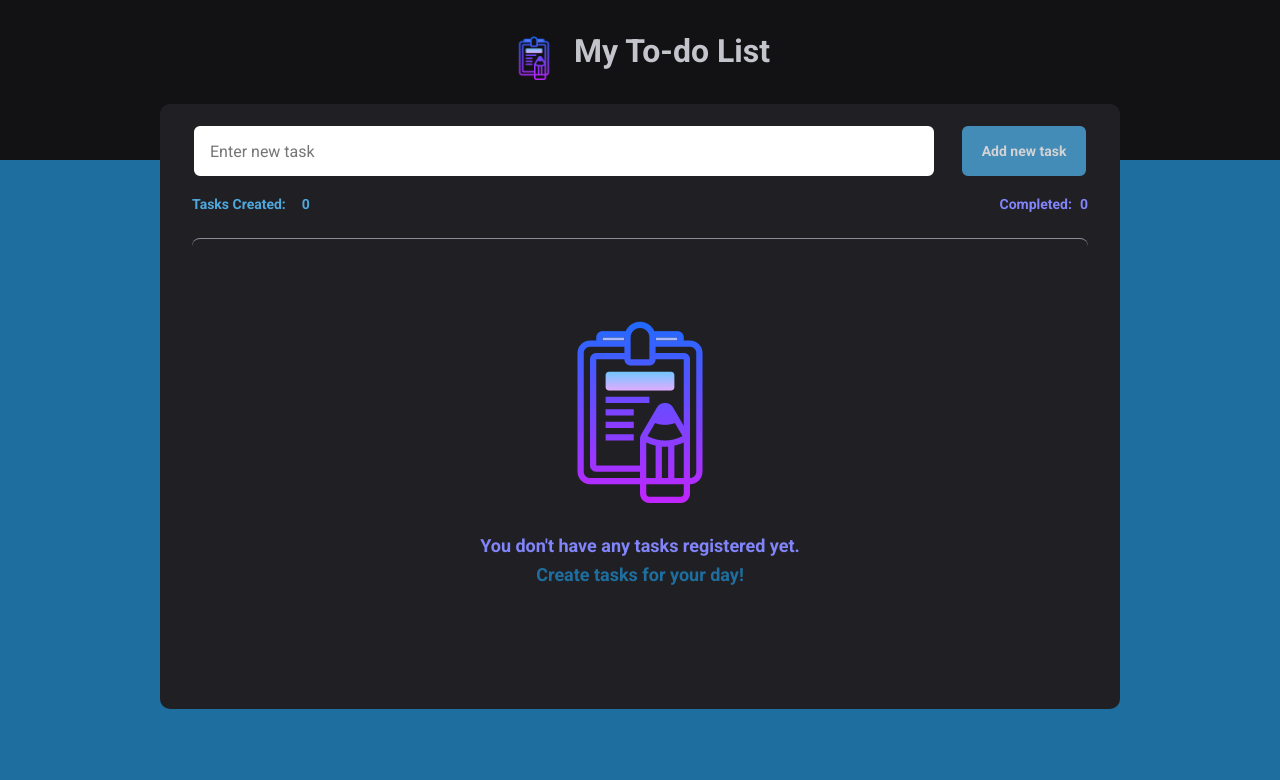
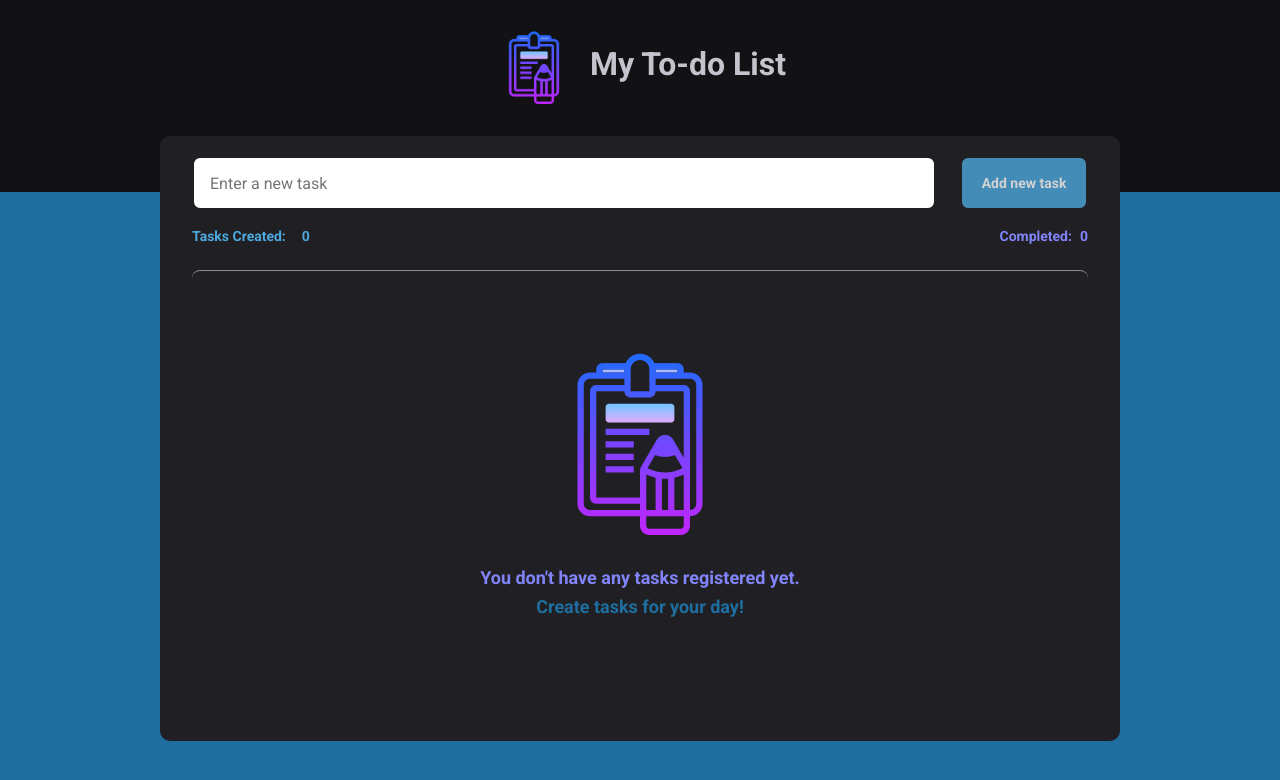
Before and after one commit to AndersonDev22/project-todo-list, a React (Vite) app: page / in a window 1280 px wide. Shown: the top 780 px of the page. Built offline with nearby package versions, Linux system fonts and the light colour scheme.

Commit message:
refactpre component Header

```diff
--- a/src/components/Header/Header.module.css
+++ b/src/components/Header/Header.module.css
@@ -3,13 +3,19 @@
   display: flex;
   justify-content: center;
   align-items:start;
-  padding: 2rem 0;
+  padding: 1.5rem 0;
   width:100%;
-  height:10rem;
+  height:12rem;
+ }
+
+ .container{
+  display: flex;
+  justify-content: center;
+  align-items:center;
  }
 
  .header img{
-  height: 3rem;
+  height: 5rem;
   margin-right:1rem;
  }
 
--- a/src/components/Header/Header.tsx
+++ b/src/components/Header/Header.tsx
@@ -1,13 +1,15 @@
 import Styles from './Header.module.css'
 import TodoLogo from '../../assets/task.png'
 
-export function Header(){
-  return(
+export function Header() {
+  return (
     <header className={Styles.header}>
-      <img src={TodoLogo} alt='Logo do Ignite'/>
+      <div className={Styles.container}>
+        <img src={TodoLogo} alt='Logo do Ignite' />
       <strong>
         My To-do List
       </strong>
+      </div>
     </header>
   )
 }
--- a/src/components/Task/Task.tsx
+++ b/src/components/Task/Task.tsx
@@ -78,7 +78,7 @@ export function FormTasks() {
       <form onSubmit={handleCreateNewTask} className={styles.createdNewTask}>
         <input
           type="text"
-          placeholder="Enter new task"
+          placeholder="Enter a new task"
           onChange={handleNewTaskChange}
           value={task}
         />
```
